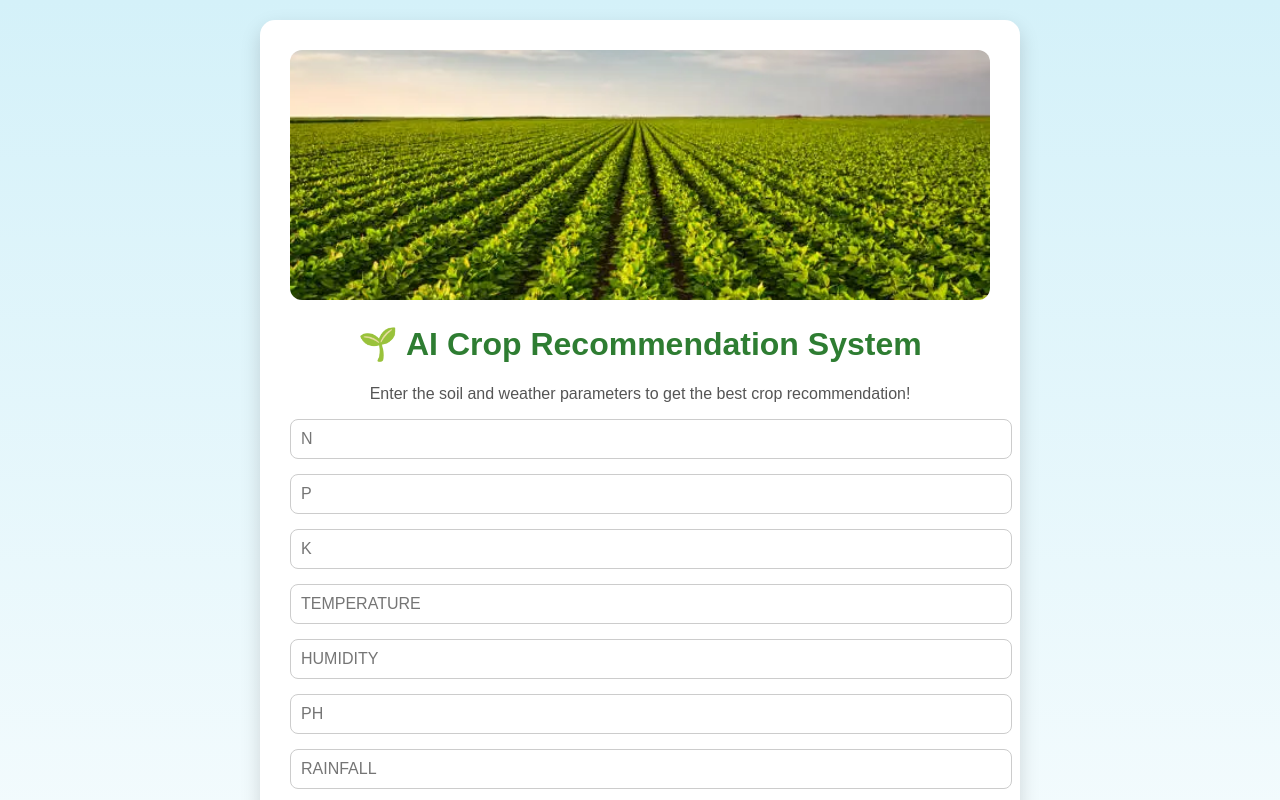
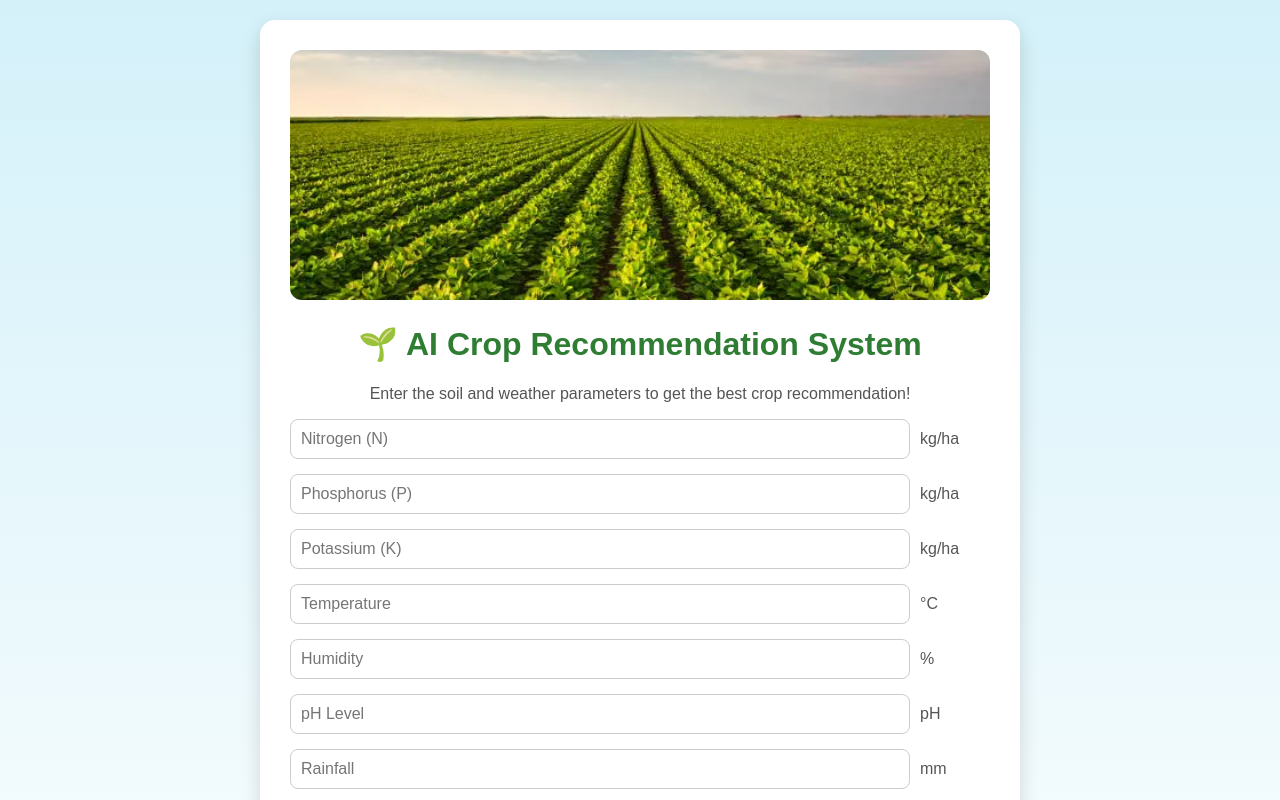
Before and after one commit to Sruthi2208/cropai-frontend, a React (Create React App) app: page / in a window 1280 px wide. Shown: the top 800 px of the page. Built offline with nearby package versions, Linux system fonts and the light colour scheme.

Commit message:
Added units for input fields in CropForm.js

```diff
--- a/src/CropForm.js
+++ b/src/CropForm.js
@@ -13,8 +13,9 @@ function CropForm() {
     rainfall: "",
     language: "en",
   });
+
   const [result, setResult] = useState(null);
-  const [error, setError] = useState(null); // optional — for clean handling
+  const [error, setError] = useState(null);
 
   const handleChange = (e) => {
     setFormData({ ...formData, [e.target.name]: e.target.value });
@@ -35,7 +36,7 @@ function CropForm() {
     };
 
     try {
-      setError(null); // clear previous errors
+      setError(null);
 
       const res = await axios.post(
         "https://cropai-backend-7.onrender.com/predict",
@@ -44,7 +45,7 @@ function CropForm() {
 
       setResult(res.data);
 
-      // ✅ Voice output (only if supported)
+      // ✅ Voice output
       if (res.data.output_text && "speechSynthesis" in window) {
         const msg = new SpeechSynthesisUtterance(res.data.output_text);
         msg.lang = formData.language;
@@ -54,31 +55,59 @@ function CropForm() {
       }
     } catch (err) {
       console.error("Backend connection failed:", err);
-      // Removed alert, just store error if needed
       setError("⚠️ Unable to connect to backend at the moment.");
     }
   };
 
+  // ✅ Fields with correct dataset-based units
+  const fields = [
+    { name: "N", label: "Nitrogen (N)", unit: "kg/ha" },
+    { name: "P", label: "Phosphorus (P)", unit: "kg/ha" },
+    { name: "K", label: "Potassium (K)", unit: "kg/ha" },
+    { name: "temperature", label: "Temperature", unit: "°C" },
+    { name: "humidity", label: "Humidity", unit: "%" },
+    { name: "ph", label: "pH Level", unit: "pH" },
+    { name: "rainfall", label: "Rainfall", unit: "mm" },
+  ];
+
   return (
     <div>
       <form onSubmit={handleSubmit} style={{ display: "grid", gap: "15px" }}>
-        {["N", "P", "K", "temperature", "humidity", "ph", "rainfall"].map((key) => (
-          <div key={key}>
+        {fields.map((field) => (
+          <div
+            key={field.name}
+            style={{
+              display: "flex",
+              alignItems: "center",
+              justifyContent: "space-between",
+              gap: "10px",
+            }}
+          >
             <input
               type="number"
-              name={key}
-              placeholder={key.toUpperCase()}
-              value={formData[key]}
+              name={field.name}
+              placeholder={field.label}
+              value={formData[field.name]}
               onChange={handleChange}
               required
               style={{
-                width: "100%",
+                flex: 1,
                 padding: "10px",
                 borderRadius: "8px",
                 border: "1px solid #ccc",
                 fontSize: "16px",
               }}
             />
+            <span
+              style={{
+                fontSize: "16px",
+                color: "#555",
+                minWidth: "70px",
+                textAlign: "left",
+              }}
+            >
+              {field.unit}
+            </span>
           </div>
         ))}
 
@@ -86,7 +115,11 @@ function CropForm() {
           name="language"
           value={formData.language}
           onChange={handleChange}
-          style={{ padding: "10px", borderRadius: "8px", fontSize: "16px" }}
+          style={{
+            padding: "10px",
+            borderRadius: "8px",
+            fontSize: "16px",
+          }}
         >
           <option value="en">English</option>
           <option value="hi">Hindi</option>
@@ -115,7 +148,6 @@ function CropForm() {
         </button>
       </form>
 
-      {/* ✅ Optional: Only show error if truly failed */}
       {error && !result && (
         <p style={{ color: "red", textAlign: "center", marginTop: "10px" }}>
           {error}
@@ -124,7 +156,6 @@ function CropForm() {
 
       {result && <Result result={result} />}
 
-      {/* Contact Information Section */}
       <div
         style={{
           marginTop: "25px",
```
